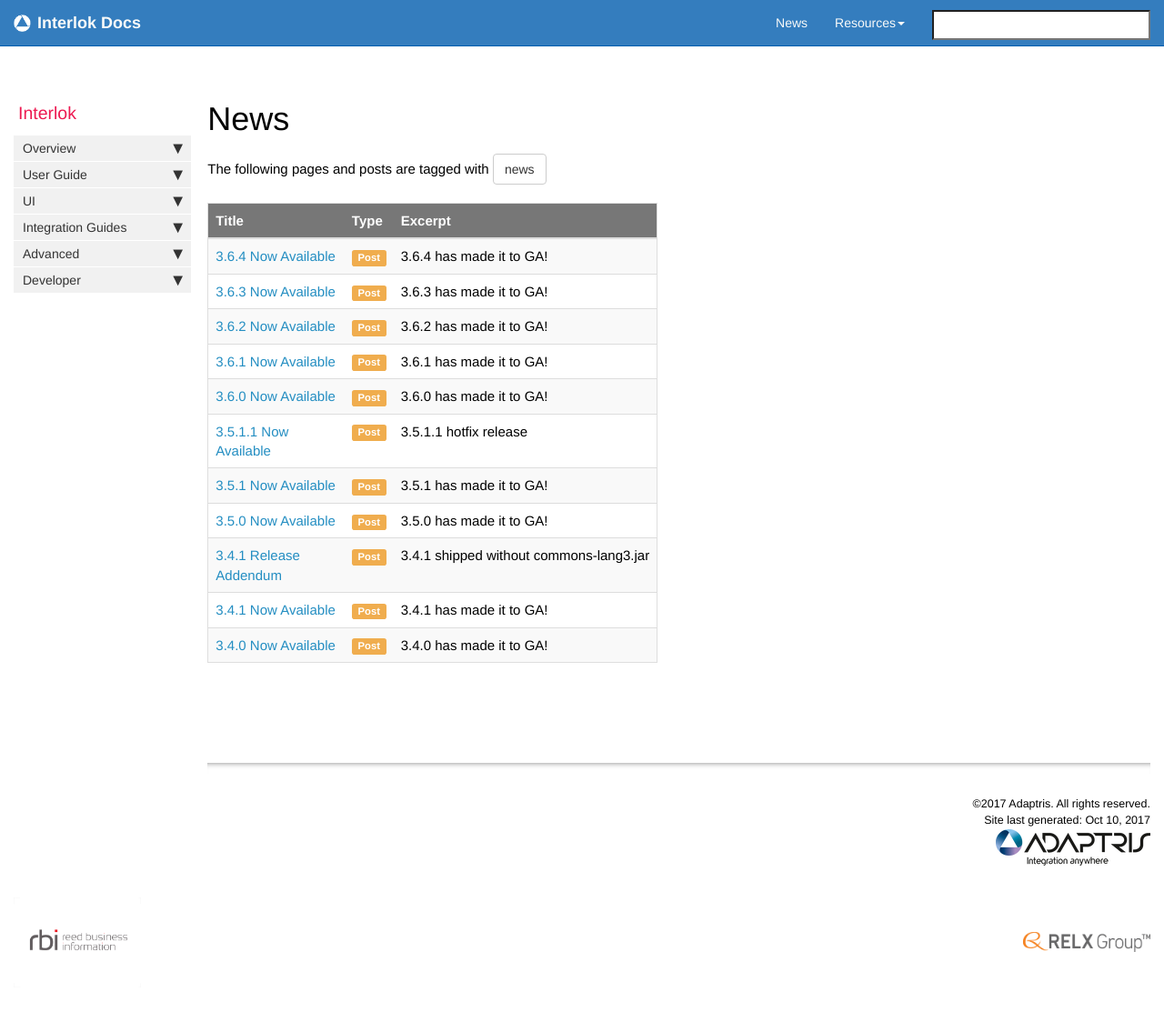
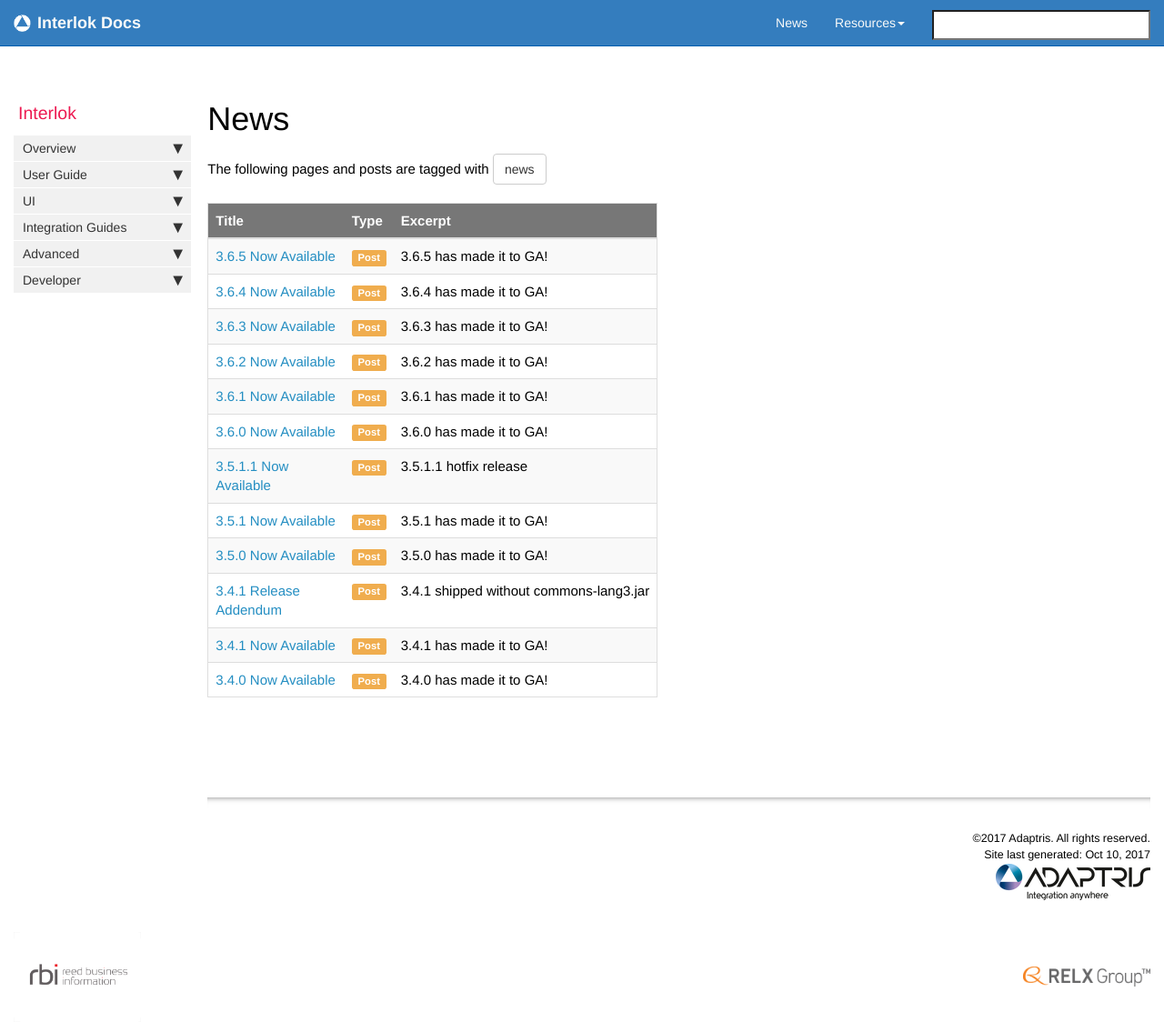
Before and after one commit to adaptris/interlok-docs-legacy, a Jekyll site: the page built from pages/tags/tag_news.md, in a window 1280 px wide and 1124 px high. Shown: the whole window at 91% size. Built offline with Jekyll 4.4.1, drawn with Linux system fonts in a browser that asks for light colours; nearby versions of some CDN libraries; comment, search, counter and statistics services are not loaded.

Commit message:
updated for 3.6.5 GA

```diff
--- a/_includes/custom/release365.html
+++ b/_includes/custom/release365.html
@@ -59,3 +60,6 @@
 - [INTERLOK-1857](https://adaptris.atlassian.net/browse/INTERLOK-1857) - JdbcMapInsert should have a "descriptor" file
 - [INTERLOK-1864](https://adaptris.atlassian.net/browse/INTERLOK-1864) - adp-core-apt is broken in java 9
 - [INTERLOK-1870](https://adaptris.atlassian.net/browse/INTERLOK-1870) - Replace StandardBootstrap for Java 9
+- [INTERLOK-1896](https://adaptris.atlassian.net/browse/INTERLOK-1896) - Simpler way to generate Basic Authorization header
+- [INTERLOK-1881](https://adaptris.atlassian.net/browse/INTERLOK-1881) - UI Billboards/Videos - Promote the salesforce/sidebar-dnd via welcome splash/video-docs
+- [INTERLOK-1891](https://adaptris.atlassian.net/browse/INTERLOK-1891) - UI Billboards - Update the season event billboard css image.
--- /dev/null
+++ b/_posts/2017-10-11-3.6.5-release.md
@@ -0,0 +1,15 @@
+---
+title:  "3.6.5 Now Available"
+categories: interlok update
+permalink: 3.6.5-release.html
+tags: [news]
+summary: 3.6.5 has made it to GA!
+---
+
+3.6.5 Has Made it to GA; get it as a standalone [installer][] or [docker image][].
+
+{% include custom/release365.html %}
+
+[installer]: https://development.adaptris.net/installers/Interlok
+[docker image]: https://hub.docker.com/r/adaptris/interlok/tags
+{% include links.html %}
```
Also changed, not shown: other parts of _includes/custom/release365.html (+2 -1 lines).
